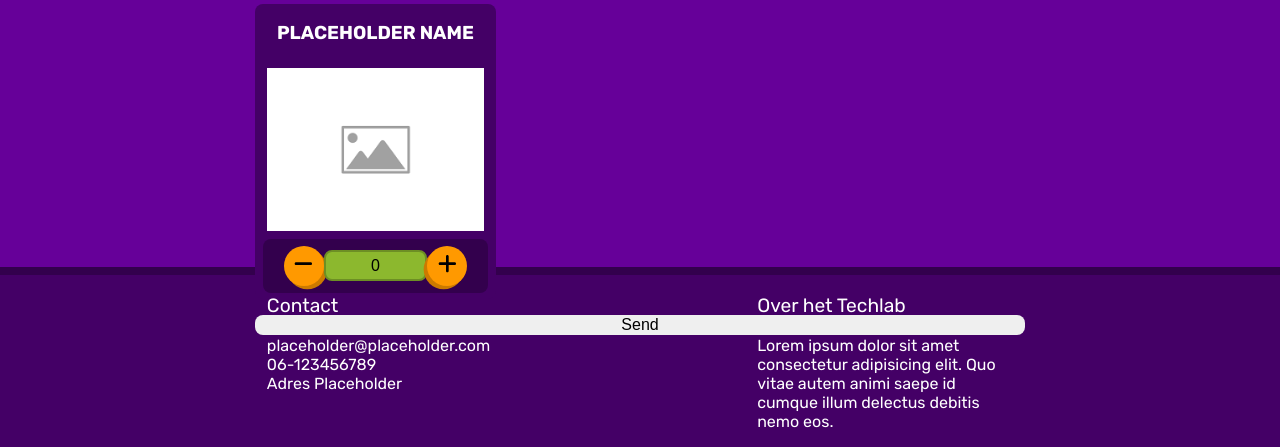
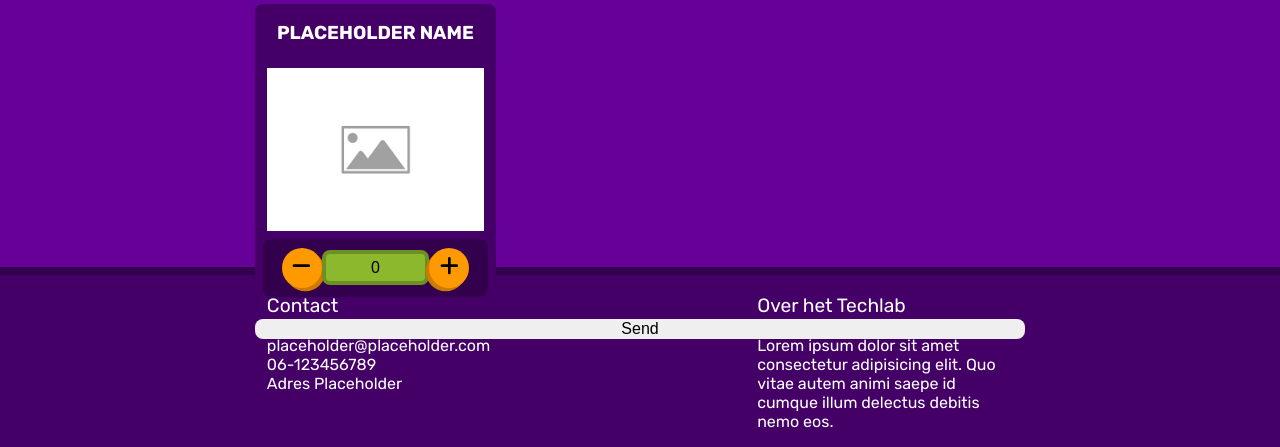
Before and after one commit to iolite312/boekingtechlab, a PHP site: page /booking in a window 1280 px wide. Shown: the part 691-1138 px from the top of the page. Run offline with PHP 8.4, Linux system fonts and the light colour scheme; data that the repository does not hold is empty; style sheets or scripts are compiled from the project's sources.

Commit message:
updated yet again!

```diff
--- a/css/booking.css
+++ b/css/booking.css
@@ -119,7 +119,7 @@ option {
   margin: 0.7rem 0;
   max-width: 30%;
   background-color: var(--green);
-  border: solid 0.125em var(--green-dark);
+  border: solid 0.25em var(--green-dark);
 }
 .input-group .material-input::-webkit-inner-spin-button,
 .input-group .material-input ::-webkit-outer-spin-button {
--- a/scss/booking.scss
+++ b/scss/booking.scss
@@ -129,7 +129,7 @@ option {
         margin: 0.7rem 0;
         max-width: 30%;
         background-color: var(--green);
-        border: solid 0.125em var(--green-dark);
+        border: solid 0.25em var(--green-dark);
 
         &::-webkit-inner-spin-button,
         ::-webkit-outer-spin-button {
```
